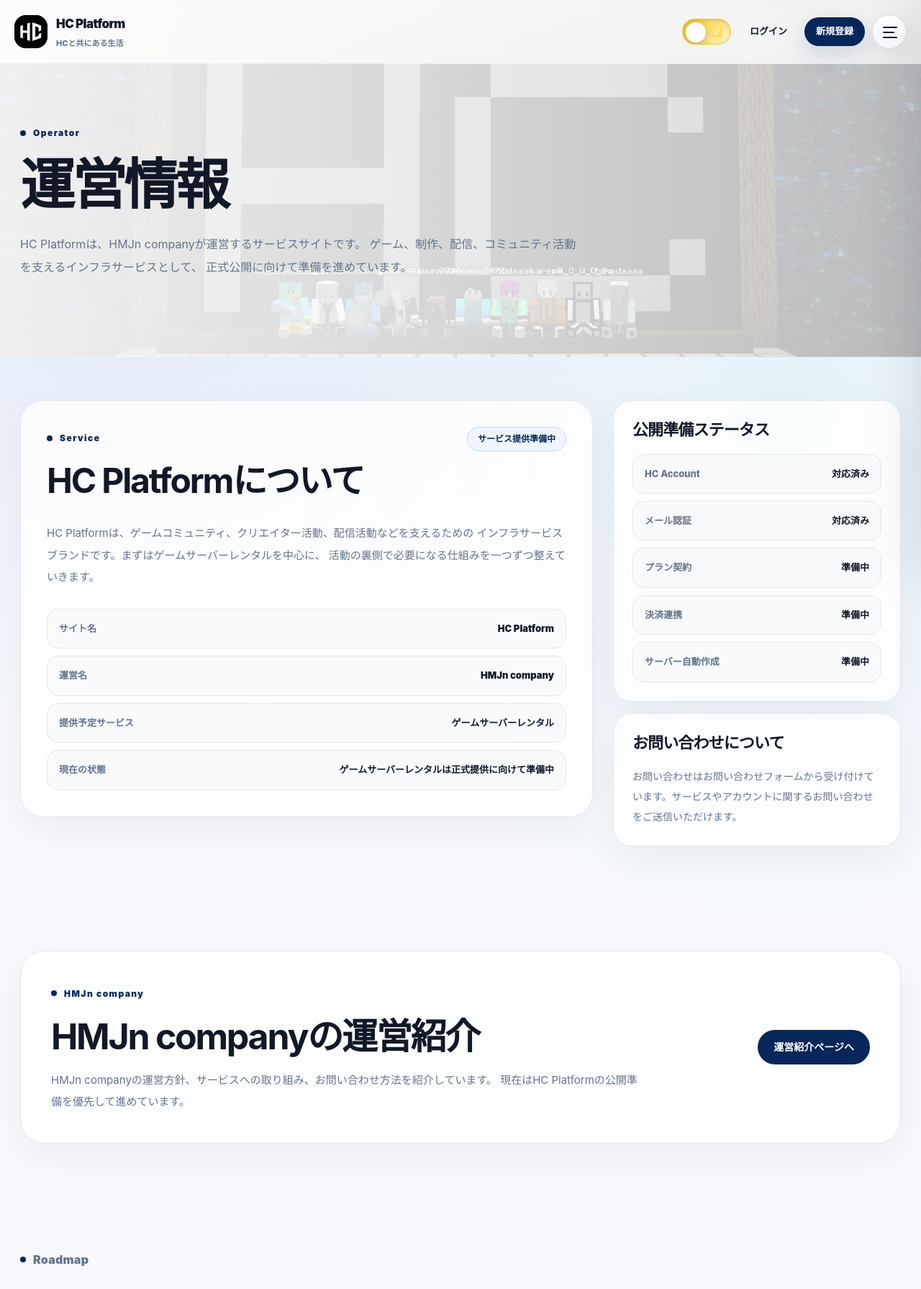
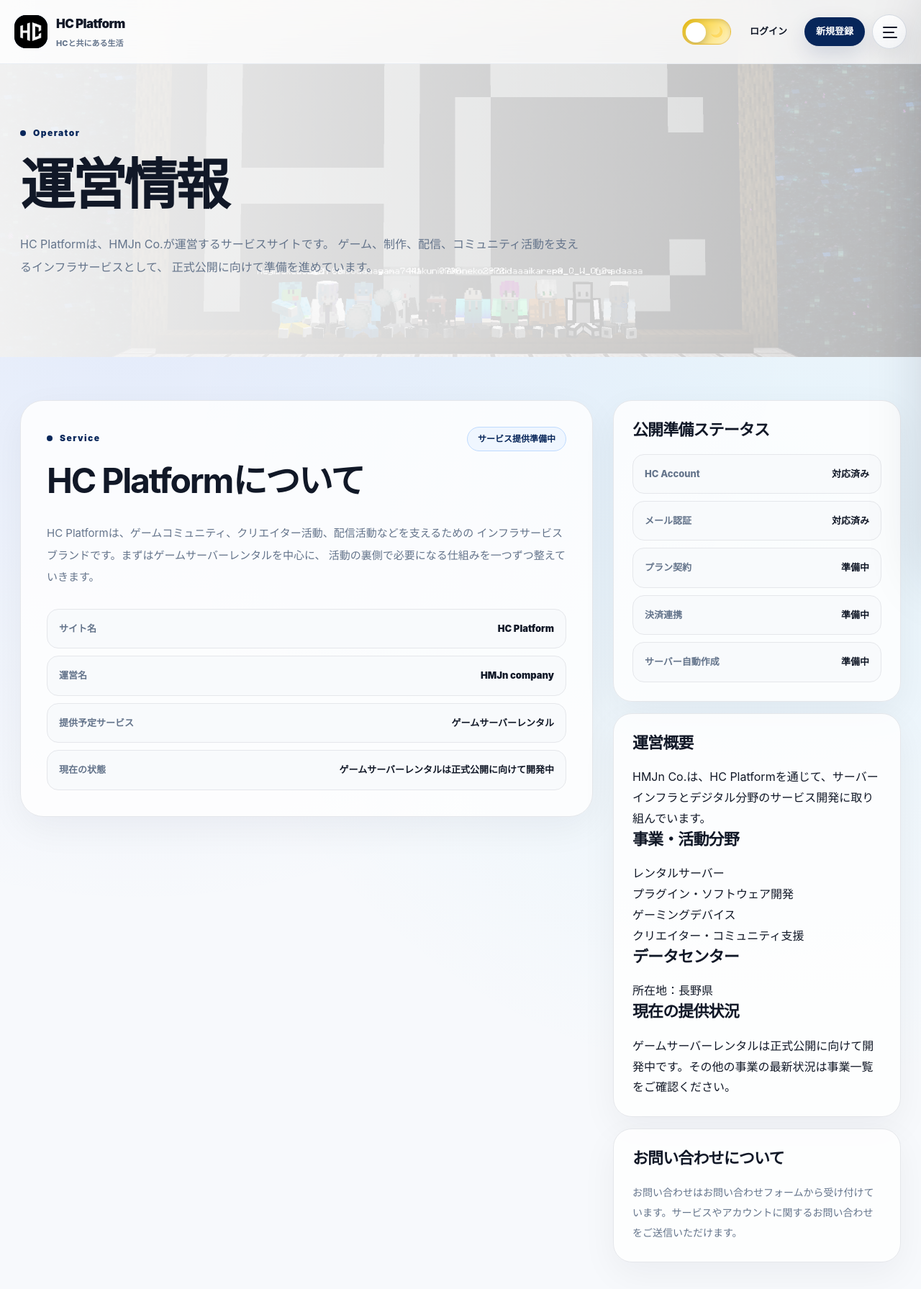
Before and after one commit to kakuni-hmjn/hc-platform, a PHP site: page /operator/ in a window 1280 px wide. Shown: the top 1791 px of the page at 72% size. Run offline with PHP 8.4, Linux system fonts and the light colour scheme; some libraries are stand-ins or nearby versions.

Commit message:
Update HMJn Co operator profile

```diff
--- a/operator/index.php
+++ b/operator/index.php
@@ -1,6 +1,6 @@
 <?php
 $pageTitle = "運営情報 | HC Platform";
-$pageDescription = "HC Platformの運営主体、運営方針、サービスの公開状況、お問い合わせ方法をご案内します。";
+$pageDescription = "HMJn Co.が運営するHC Platformの運営情報。事業内容、長野県のデータセンター所在地、サービスの開発状況、お問い合わせ先をご案内します。";
 $pageCss = "/operator/operator.css";
 
 require_once __DIR__ . "/../parts/head.php";
@@ -18,7 +18,7 @@ require_once __DIR__ . "/../parts/head.php";
                 <p class="eyebrow">Operator</p>
                 <h1>運営情報</h1>
                 <p>
-                    HC Platformは、HMJn companyが運営するサービスサイトです。
+                    HC Platformは、HMJn Co.が運営するサービスサイトです。
                     ゲーム、制作、配信、コミュニティ活動を支えるインフラサービスとして、
                     正式公開に向けて準備を進めています。
                 </p>
@@ -62,7 +62,7 @@ require_once __DIR__ . "/../parts/head.php";
 
                     <div>
                         <span>現在の状態</span>
-                        <strong>ゲームサーバーレンタルは正式提供に向けて準備中</strong>
+                        <strong>ゲームサーバーレンタルは正式公開に向けて開発中</strong>
                     </div>
                 </div>
             </section>
@@ -95,6 +95,23 @@ require_once __DIR__ . "/../parts/head.php";
                     </div>
                 </article>
 
+                                <!-- HC_ADSENSE_PHASE2B_PROFILE_BEGIN -->
+                <article class="side-card hc-operator-profile">
+                    <h3>運営概要</h3>
+                    <p>HMJn Co.は、HC Platformを通じて、サーバーインフラとデジタル分野のサービス開発に取り組んでいます。</p>
+                    <h3>事業・活動分野</h3>
+                    <ul>
+                        <li>レンタルサーバー</li>
+                        <li>プラグイン・ソフトウェア開発</li>
+                        <li>ゲーミングデバイス</li>
+                        <li>クリエイター・コミュニティ支援</li>
+                    </ul>
+                    <h3>データセンター</h3>
+                    <p>所在地：長野県</p>
+                    <h3>現在の提供状況</h3>
+                    <p>ゲームサーバーレンタルは正式公開に向けて開発中です。その他の事業の最新状況は<a href="/services/">事業一覧</a>をご確認ください。</p>
+                </article>
+                <!-- HC_ADSENSE_PHASE2B_PROFILE_END -->
                 <article class="side-card notice-card">
                     <h3>お問い合わせについて</h3>
                     <p>
@@ -110,10 +127,10 @@ require_once __DIR__ . "/../parts/head.php";
         <div class="container">
             <div class="company-preview-card reveal">
                 <div>
-                    <p class="eyebrow">HMJn company</p>
-                    <h2>HMJn companyの運営紹介</h2>
+                    <p class="eyebrow">HMJn Co.</p>
+                    <h2>HMJn Co.の運営紹介</h2>
                     <p>
-                        HMJn companyの運営方針、サービスへの取り組み、お問い合わせ方法を紹介しています。
+                        HMJn Co.の事業・活動分野、データセンター所在地、サービス提供状況、お問い合わせ方法をご案内します。
                         現在はHC Platformの公開準備を優先して進めています。
                     </p>
                 </div>
```
